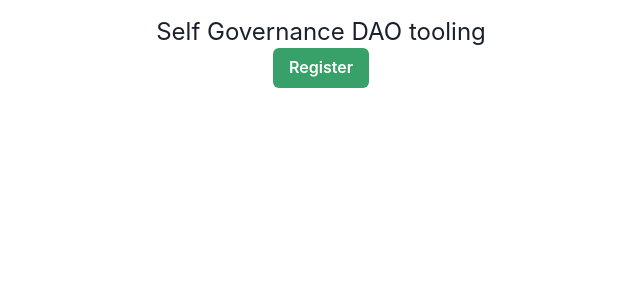
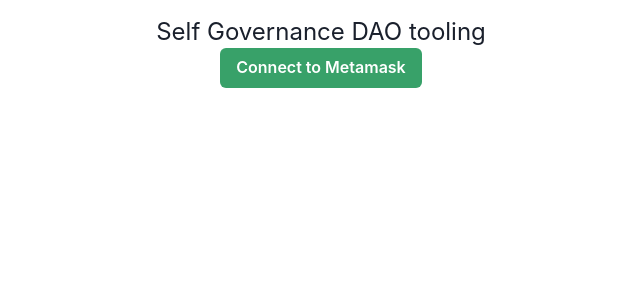
Before and after one commit to sadanandpai/decentralized-autonomous-org, a Next.js app in the folder ui/: page / in a window 1280 px wide. Shown: the top 300 px of the page, without its empty margins (319-959 px from the left). Built offline with nearby package versions, Linux system fonts and the light colour scheme.

Commit message:
Ether integration

```diff
--- a/ui/package.json
+++ b/ui/package.json
@@ -18,6 +18,7 @@
     "autoprefixer": "10.4.14",
     "eslint": "8.38.0",
     "eslint-config-next": "13.3.0",
+    "ethers": "5.7",
     "framer-motion": "^10.11.6",
     "next": "13.3.0",
     "postcss": "8.4.21",
--- /dev/null
+++ b/ui/src/components/Metamask.tsx
@@ -0,0 +1,33 @@
+import { Button } from "@chakra-ui/react";
+import { ethers } from "ethers";
+import { useState } from "react";
+
+function Metamask() {
+  const [address, setAddress] = useState<any>("");
+
+  async function connectToMetamask() {
+    const provider = new ethers.providers.Web3Provider(
+      (window as any).ethereum
+    );
+    const accounts = await provider.send("eth_requestAccounts", []);
+    console.log(await provider.getNetwork());
+    setAddress(accounts[0]);
+  }
+
+  if (address) {
+    return (
+      <div className="text-center">
+        <h2>Welcome to metamask!!!</h2>
+        <h3>{address}</h3>
+      </div>
+    );
+  }
+
+  return (
+    <Button variant="solid" colorScheme="green" onClick={connectToMetamask}>
+      Connect to Metamask
+    </Button>
+  );
+}
+
+export default Metamask;
--- a/ui/src/pages/index.tsx
+++ b/ui/src/pages/index.tsx
@@ -1,12 +1,11 @@
-import { Button, ButtonGroup } from "@chakra-ui/react";
+import Metamask from "@/components/Metamask";
 
 export default function Home() {
   return (
     <main className="flex min-h-screen flex-col items-center p-4">
       <h1 className="text-2xl">Self Governance DAO tooling</h1>
-      <Button variant="solid" colorScheme="green">
-        Register
-      </Button>
+
+      <Metamask />
     </main>
   );
 }
```
Also changed, not shown: 2 other files (tests, documents, lock files or other folders).
